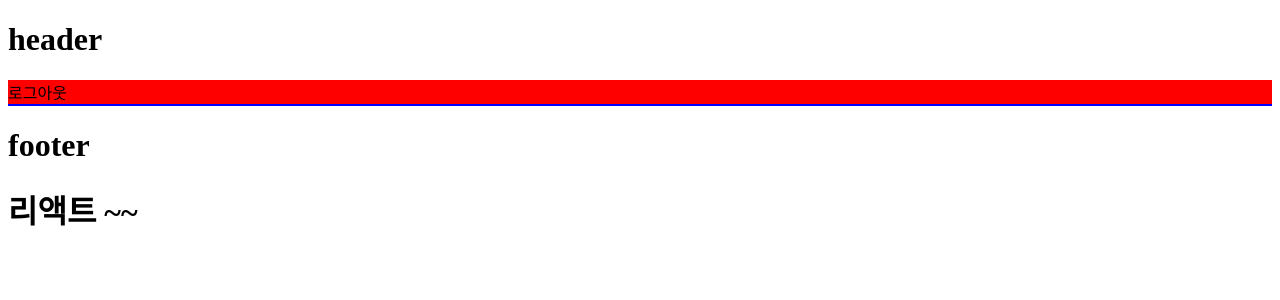
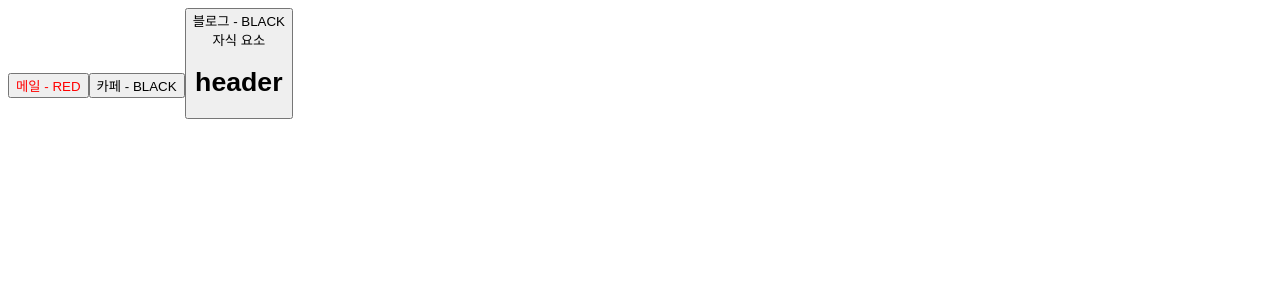
Before and after one commit to arty0928/Javascript-study, a React (Vite) app in the folder React_basic/react_basic/: page / in a window 1280 px wide. Shown: the top 300 px of the page. Built offline with nearby package versions, Linux system fonts and the light colour scheme.

Commit message:
[5-4] Props로 데이터 전달하기

```diff
--- a/React_basic/react_basic/src/App.jsx
+++ b/React_basic/react_basic/src/App.jsx
@@ -2,15 +2,26 @@
 import Footer from './components/Footer';
 import Header from './components/Header';
 import Main from './components/Main';
+import Button from './components/Button';
 
 function App() {
 
+  const buttonProps = {
+    text: "메일",
+    color: "red",
+    a: 1,
+    b: 2,
+    c: 3
+  };
+
   return (
     <>
-      <Header />
-      <Main />
-      <Footer />
-      <h1>리액트 ~~ </h1>
+      <Button {...buttonProps} />
+      <Button text = {"카페"} />
+      <Button text={"블로그"}>
+        <div>자식 요소</div>
+        <Header />
+      </Button>
     </>
   )
 }
--- /dev/null
+++ b/React_basic/react_basic/src/components/Button.jsx
@@ -0,0 +1,12 @@
+import React from 'react';
+
+const Button = ({children,text, color = "black"}) => {
+    return (
+        <button style={{ color: color }}>{text} - {color.toUpperCase()}
+            {children}
+        </button>
+    );
+};
+
+
+export default Button;
```
